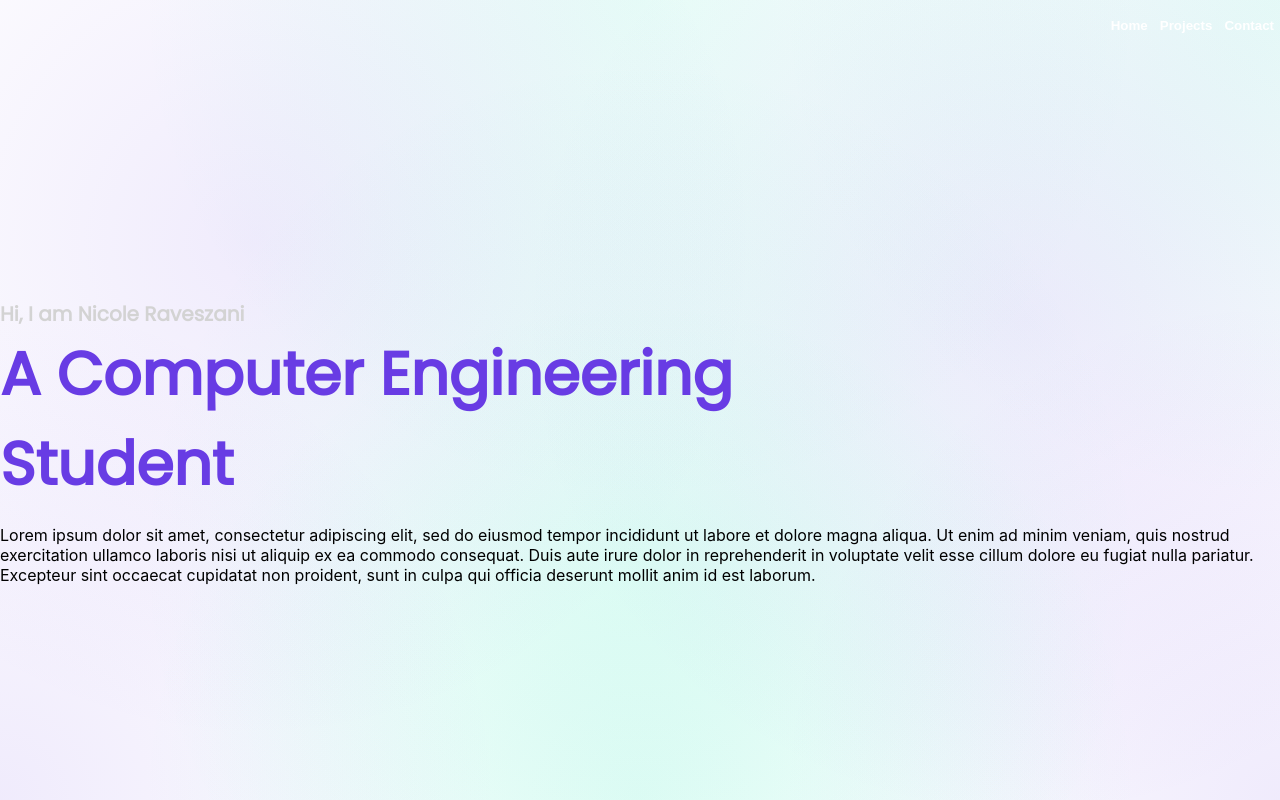
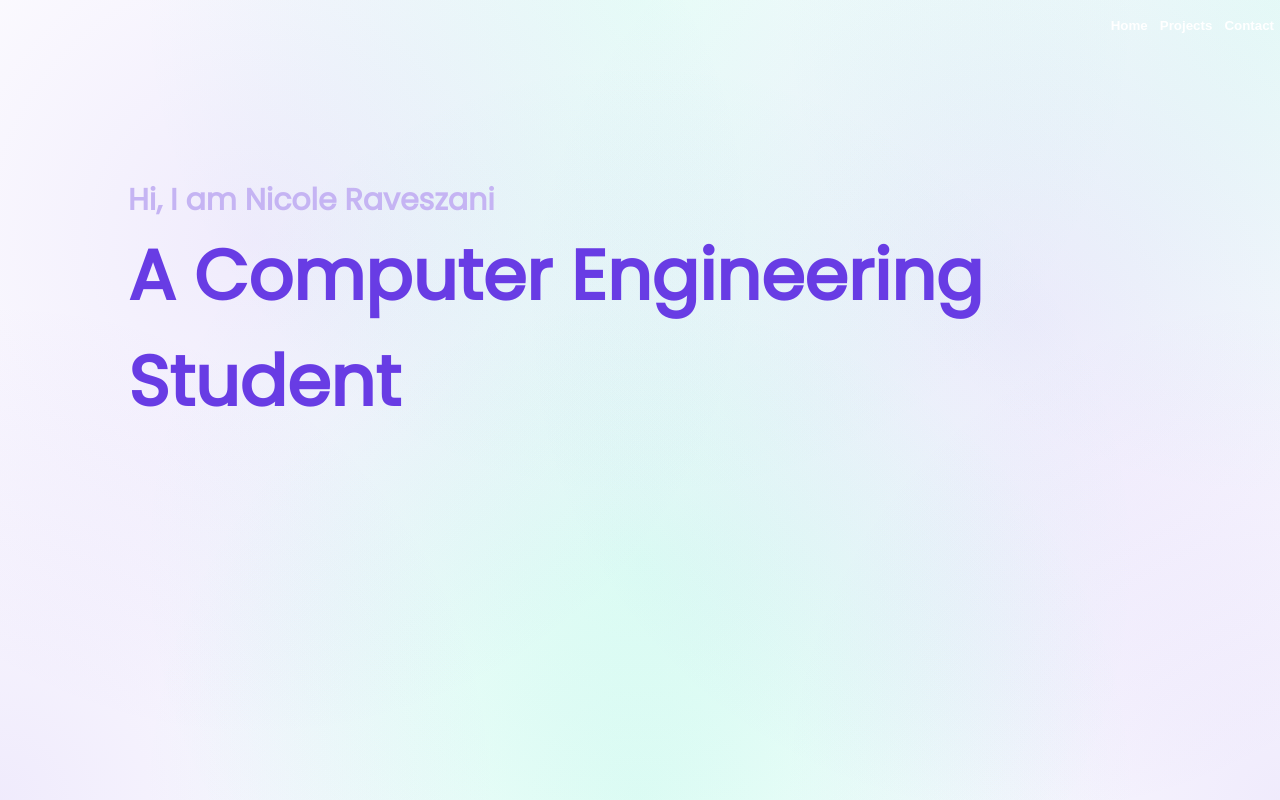
Before and after one commit to nravesz/Portfolio, a React (Create React App) app in the folder front/: page / in a window 1280 px wide. Built offline with nearby package versions, Linux system fonts and the light colour scheme; the HTML template or start-up script is replaced by a standard one.

Commit message:
redesign (HomeScreen)

```diff
--- a/front/src/components/home/Home.tsx
+++ b/front/src/components/home/Home.tsx
@@ -5,7 +5,7 @@ const Home = () => {
     return (
         <div className="home-div">
             <TitleText />
-            <PresentationText />
+            {/* <PresentationText /> */}
         </div>
     );
 };
--- a/front/src/components/home/styles/Home.scss
+++ b/front/src/components/home/styles/Home.scss
@@ -1,7 +1,8 @@
 .home-div {
-    //padding-inline: 10%;
+    padding-inline: 10%;
     display: flex;
-    justify-content: center;
+    //justify-content: center;
+    padding-top: 10%;
     flex-direction: column;
     height: 100vh;
 };
--- a/front/src/components/home/styles/TitleText.scss
+++ b/front/src/components/home/styles/TitleText.scss
@@ -8,14 +8,14 @@
 };
 
 .title-text-name {
-    font-size: 20px;
+    font-size: $subtitle-size;
     font-family: $title-family;
     color: $subtitle-color;
     font-weight: bold;
 };
 
 .title-text-rol {
-    font-size: 60px;
+    font-size: $title-size;
     font-family: $title-family;
     color: $primary-color;
     font-weight: bold;
--- a/front/src/styles/colors.scss
+++ b/front/src/styles/colors.scss
@@ -1,6 +1,7 @@
 $primary-color: #683CE4;
 $secondary-color: #10E5B2;
-$subtitle-color: lightgray;
+//$subtitle-color: lightgray;
+$subtitle-color: #c5b4f3;
 $normal-font-color: lightgray;
 $background: #0f1219;
 
--- a/front/src/styles/fonts.scss
+++ b/front/src/styles/fonts.scss
@@ -1,6 +1,6 @@
 @import url('https://fonts.googleapis.com/css?family=Poppins');
 
-$title-size: 50px;
+$title-size: 70px;
 $title-family: 'Poppins';
 
 // $subtitle-family: Abril Fatface;
```
